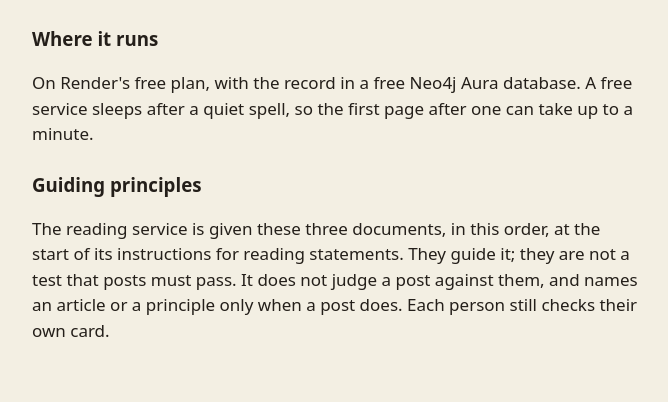
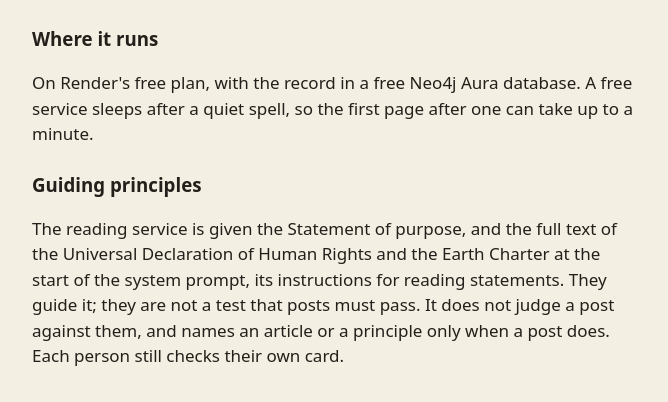
Before and after one commit to Jkintree2/open-collective-intelligence-demo, a Python web app: template app/templates/about.html in a window 1280 px wide. Shown: the part 751-1153 px from the top of the page, without its empty margins (304-972 px from the left). Before the commit the page ends 1088 px from the top, so only its background shows below. Run offline with Jinja, Linux system fonts and the light colour scheme; the template is opened without the code that fills it, so the values that code supplies are empty.

Commit message:
Enhance about.html with guiding principles paragraph
Added a paragraph explaining the guiding principles of the reading service.

```diff
--- a/app/templates/about.html
+++ b/app/templates/about.html
@@ -33,7 +33,7 @@
 <p>On Render's free plan, with the record in a free Neo4j Aura database. A free service sleeps after a quiet spell, so the first page{% if on.ask %} or question{% endif %} after one can take up to a minute.</p>
 
 <h2>Guiding principles</h2>
-<p>The reading service is given these three documents, in this order, at the start of its instructions for {{ and_list(["reading statements"] + (["answering questions"] if on.ask else []) + (["asking follow-up questions"] if on.follow_ups else [])) }}. They guide it; they are not a test that posts must pass. {% if on.ask %}It does not judge a post against them unless a question asks, and names an article or a principle only when the question or a post does.{% else %}It does not judge a post against them, and names an article or a principle only when a post does.{% endif %} Each person still checks their own card.</p>
+<p>The reading service is given the Statement of purpose, and the full text of the Universal Declaration of Human Rights and the Earth Charter at the start of the system prompt, its instructions for {{ and_list(["reading statements"] + (["answering questions"] if on.ask else []) + (["asking follow-up questions"] if on.follow_ups else [])) }}. They guide it; they are not a test that posts must pass. {% if on.ask %}It does not judge a post against them unless a question asks, and names an article or a principle only when the question or a post does.{% else %}It does not judge a post against them, and names an article or a principle only when a post does.{% endif %} Each person still checks their own card.</p>
 {% for title, text in documents %}
 <section class="guiding">
 <h3>{{ title }}</h3>
```
